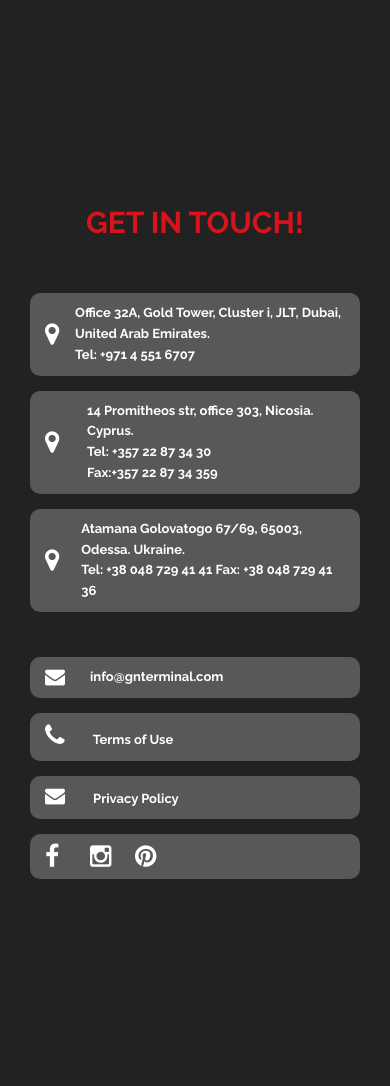
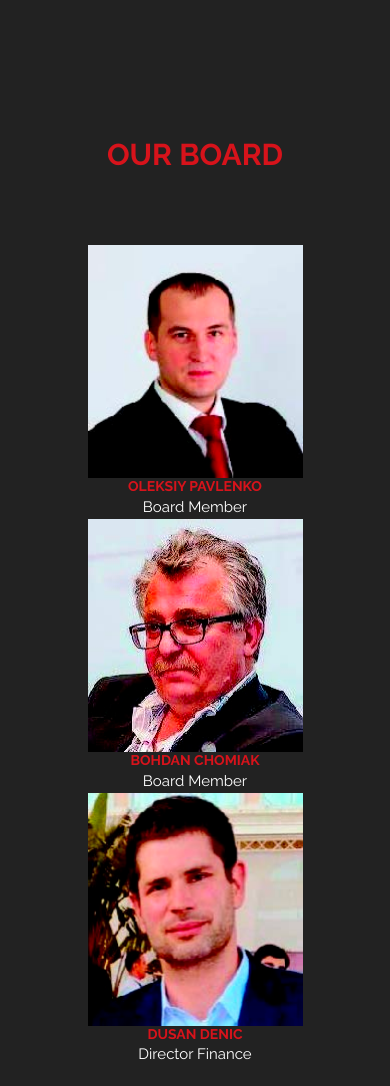
Before and after one commit to Zenox01/GNTerminal, a plain HTML site: page index.html in a window 390 px wide. Shown: the part 5114-6200 px from the top of the page. Before the commit the page ends 6077 px from the top, so only its background shows below. Drawn offline with Linux system fonts and the light colour scheme.

Commit message:
Board added

```diff
--- a/css/templatemo-style.css
+++ b/css/templatemo-style.css
@@ -1,3 +1,7 @@
+.team-content h4{
+margin-bottom: 0px;
+}
+
 .loader {
 position: absolute;
   border-radius: 50%;
@@ -134,7 +138,21 @@ z-index:99;
   font-size: 1.44rem;
   font-weight: normal;
 }
+.tl-board {
+  position: absolute;
+  top: 38%;
+  left: 50%;
+  -webkit-transform: translateX(-50%) translateY(-50%);
+          transform: translateX(-50%) translateY(-50%);
+  z-index: 1;
 
+  border-bottom: 2px solid #d7131b;
+}
+.tl-board p {
+  font-family: 'Pathway Gothic One',Helvetica Neue,Helvetica,Arial,sans-serif;
+  font-size: 1.728rem;
+  line-height: 0;
+}
 .tl-year {
   position: absolute;
   top: 20%;
@@ -159,6 +177,7 @@ z-index:99;
   height: 100%;
   top: 0;
   left: 0;
+  /* background-image: url("images/profile-01.JPG"); */
   /* background-size: cover; */
   background-position: center center;
   -webkit-transition: -webkit-filter 0.5s ease;
--- a/index.html
+++ b/index.html
@@ -59,8 +59,8 @@
                                     <li data-menuanchor="slide03"><a href="#slide03">Our Services</a></li>
                                     <li data-menuanchor="slide04"><a href="#slide04">Our History</a></li>
                                     <li data-menuanchor="slide05"><a href="#slide05">Career</a></li>
-
-                                    <li data-menuanchor="slide06"><a href="#slide06">Contact Me</a></li>
+                                    <li data-menuanchor="slide06"><a href="#slide06">Board Members</a></li>
+                                    <li data-menuanchor="slide07"><a href="#slide07">Contact Me</a></li>
                                 </ul>
                             </div>
                         </nav>
@@ -552,6 +552,82 @@
                 </div>
             </div>
 
+            <div class="section animated-row" data-section="slide06">
+                <div class="section-inner">
+                    <div class="row justify-content-center">
+                        <div class="col-md-8 wide-col-laptop">
+                            <div class="title-block animate" data-animate="fadeInUp">
+
+                                <h2 class="heading">Our Board</h2>
+                            </div>
+
+
+
+
+                                <div class="container" data-animate="fadeInUp">
+
+
+                                    <div class="row">
+                                        <div class="col-md-4 col-sm-6">
+                                            <div class="our-team">
+
+                                                    <img style="width: 215px; height:233px"
+                                                            data-src="images/Board1.jpg"
+                                                        class="lozad"
+                                                />
+
+                                                <div class="team-content">
+                                                    <h4 class="heading">Oleksiy PAVLENKO </h4>
+                                                    <span class="post">Board Member</span>
+
+                                                </div>
+                                            </div>
+                                        </div>
+
+                                        <div class="col-md-4 col-sm-6">
+                                            <div class="our-team">
+                                                <div  >
+                                                    <img style="width: 215px;height:233px"
+                                                        data-src="images/Board2.jpg"
+                                                        class="lozad"
+                                                    />
+                                                </div>
+                                                <div class="team-content">
+                                                    <h4 class="heading">Bohdan CHOMIAK</h4>
+                                                    <span class="post">Board Member</span>
+
+                                                </div>
+                                            </div>
+                                        </div>
+
+                                        <div class="col-md-4 col-sm-6">
+                                            <div class="our-team">
+                                                <div  >
+                                                    <img style="width: 215px; height:233px"
+                                                        data-src="images/Board3.jpg"
+                                                        class="lozad"
+                                                    />
+                                                </div>
+                                                <div class="team-content">
+                                                    <h4 class="heading">Dusan DENIC</h4>
+                                                    <span class="post"
+                                                        >Director Finance</span
+                                                    >
+
+                                                </div>
+                                            </div>
+                                        </div>
+                                    </div>
+                                </div>
+
+
+                        </div>
+                    </div>
+                </div>
+            </div>
+
+
+
             <div class="section animated-row" data-section="slide07">
                 <div class="section-inner">
                     <div class="row justify-content-center">
```
Also changed, not shown: test.html (deleted, +0 -32 lines), images/Board1.jpg (added), images/Board2.jpg (added), images/Board3.jpg (added).
